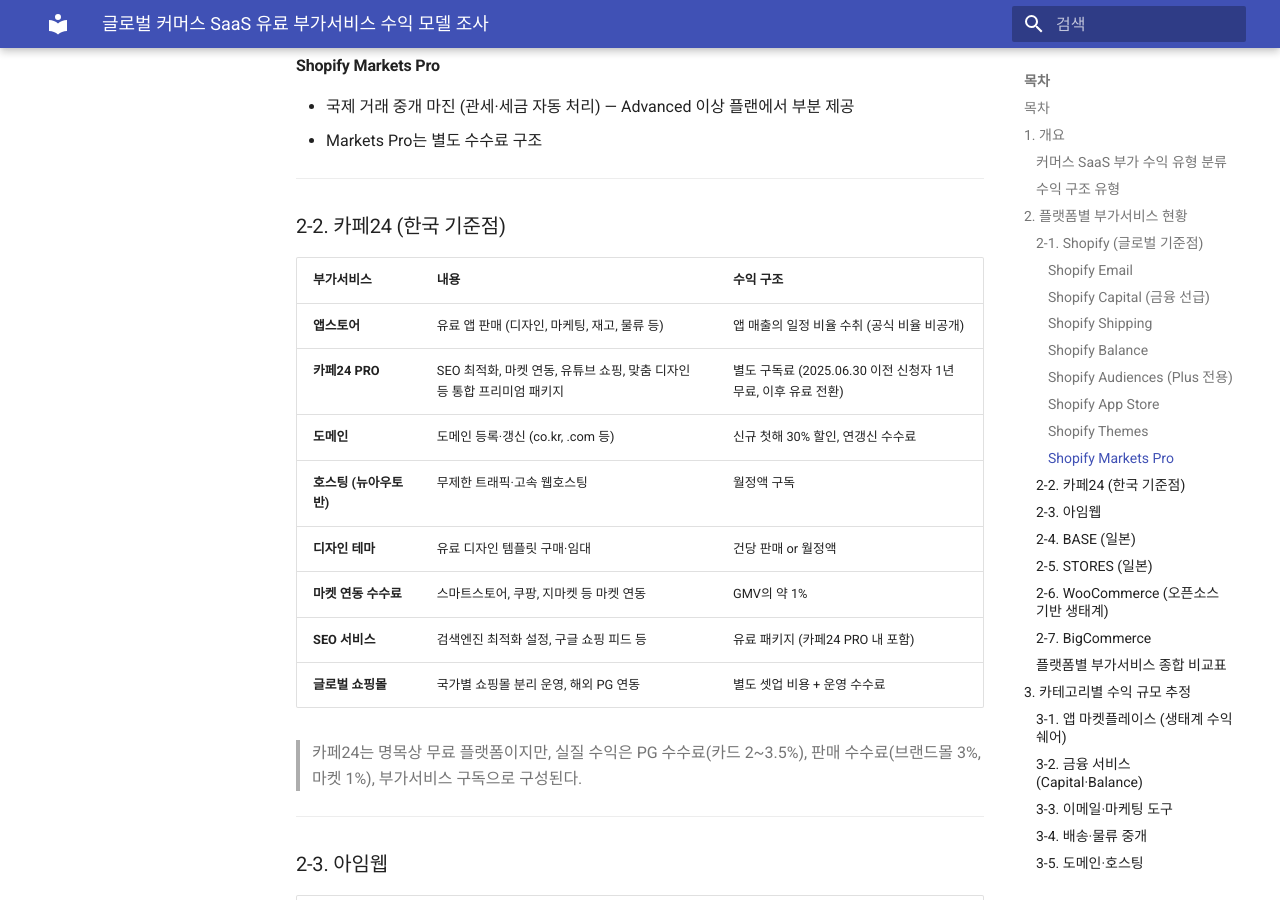
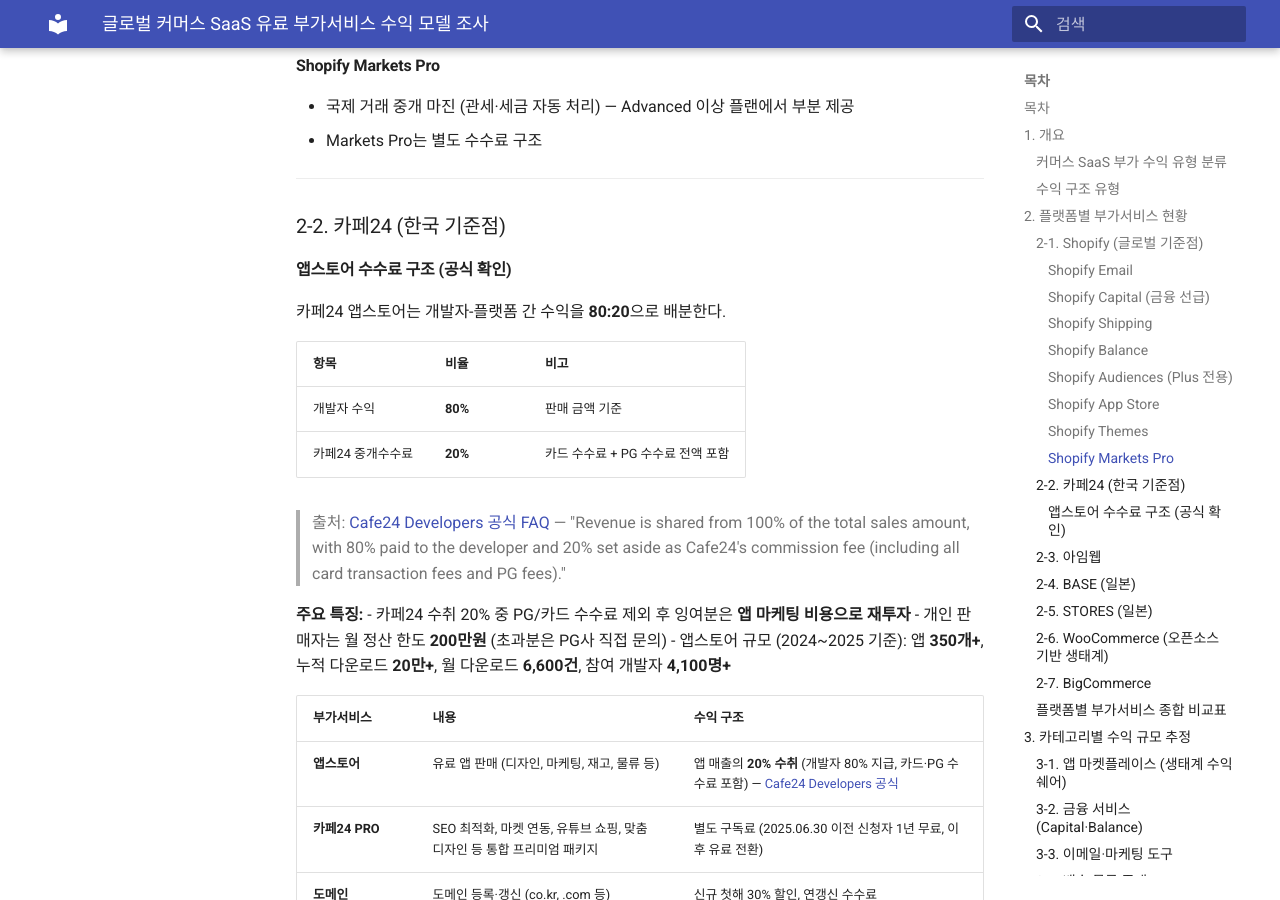
Before and after one commit to sweetginger/nurymate-docs, an MkDocs documentation site: the page built from docs/research/addon-revenue-models.md, in a window 1280 px wide and 900 px high, scrolled down 2551 px. Built offline with MkDocs 1.6.1 and Material for MkDocs 9.7.7, drawn with Linux system fonts in a browser that asks for light colours; some of the changed text lies outside the part shown.

Commit message:
부가서비스 수익 모델 조사 addon-revenue-models.md - 카페24 앱스토어 수수료율 공식 확인 및 수정 (기존 비공개 → 개발자 80% / 카페24 20%) - 수수료 20%에 카드·PG 수수료 전액 포함 구조 명시 - 앱스토어 규모 데이터 추가: 앱 350개+, 누적 다운로드 20만+, 개발자 4,100명+ - 출처: Cafe24 Developers 공식 FAQ (developers.cafe24.com/en)
전략 개요서 index.md
- BEP 월 고정비 수정: 인건비 기준 9명→2명(코어 커머스), 기타 500만원 항목 제거
- 총 고정비 5,103만원→1,087만원, BEP 거래액 51억→11억, BEP 판매자 수 170명→55명
- bep-simulation.md 상세 문서 기준으로 수치 통일

Co-Authored-By: Claude Sonnet 4.6 <noreply@anthropic.com>

```diff
--- a/docs/research/addon-revenue-models.md
+++ b/docs/research/addon-revenue-models.md
@@ -1,6 +1,6 @@
 # 글로벌 커머스 SaaS 유료 부가서비스 수익 모델 조사
 
-> 조사일: 2026-03-31 | 목적: 누리메이트 부가 수익원 설계 벤치마크
+> 조사일: 2026-04-13 | 버전: v0.2 | 목적: 누리메이트 부가 수익원 설계 벤치마크
 
 ---
 
@@ -87,9 +87,25 @@ Shopify의 2025년 전체 매출 $11.56B 중 약 73%인 ~$8.4B이 'Merchant Solu
 
 ### 2-2. 카페24 (한국 기준점)
 
+#### 앱스토어 수수료 구조 (공식 확인)
+
+카페24 앱스토어는 개발자-플랫폼 간 수익을 **80:20**으로 배분한다.
+
+| 항목 | 비율 | 비고 |
+|------|------|------|
+| 개발자 수익 | **80%** | 판매 금액 기준 |
+| 카페24 중개수수료 | **20%** | 카드 수수료 + PG 수수료 전액 포함 |
+
+> 출처: [Cafe24 Developers 공식 FAQ](https://developers.cafe24.com/en) — "Revenue is shared from 100% of the total sales amount, with 80% paid to the developer and 20% set aside as Cafe24's commission fee (including all card transaction fees and PG fees)."
+
+**주요 특징:**
+- 카페24 수취 20% 중 PG/카드 수수료 제외 후 잉여분은 **앱 마케팅 비용으로 재투자**
+- 개인 판매자는 월 정산 한도 **200만원** (초과분은 PG사 직접 문의)
+- 앱스토어 규모 (2024~2025 기준): 앱 **350개+**, 누적 다운로드 **20만+**, 월 다운로드 **6,600건**, 참여 개발자 **4,100명+**
+
 | 부가서비스 | 내용 | 수익 구조 |
 |-----------|------|---------|
-| **앱스토어** | 유료 앱 판매 (디자인, 마케팅, 재고, 물류 등) | 앱 매출의 일정 비율 수취 (공식 비율 비공개) |
+| **앱스토어** | 유료 앱 판매 (디자인, 마케팅, 재고, 물류 등) | 앱 매출의 **20% 수취** (개발자 80% 지급, 카드·PG 수수료 포함) — [Cafe24 Developers 공식](https://developers.cafe24.com/en) |
 | **카페24 PRO** | SEO 최적화, 마켓 연동, 유튜브 쇼핑, 맞춤 디자인 등 통합 프리미엄 패키지 | 별도 구독료 (2025.06.30 이전 신청자 1년 무료, 이후 유료 전환) |
 | **도메인** | 도메인 등록·갱신 (co.kr, .com 등) | 신규 첫해 30% 할인, 연갱신 수수료 |
 | **호스팅 (뉴아우토반)** | 무제한 트래픽·고속 웹호스팅 | 월정액 구독 |
```
Also changed, not shown: docs/index.md (+4 -4 lines).
